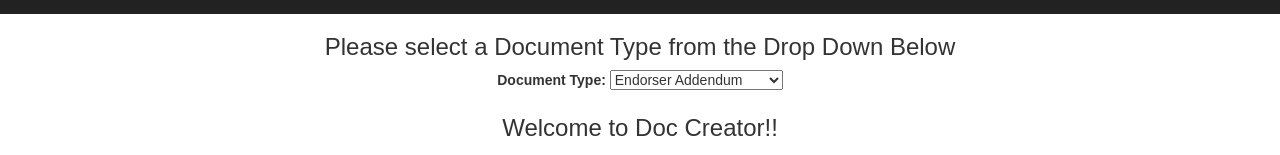
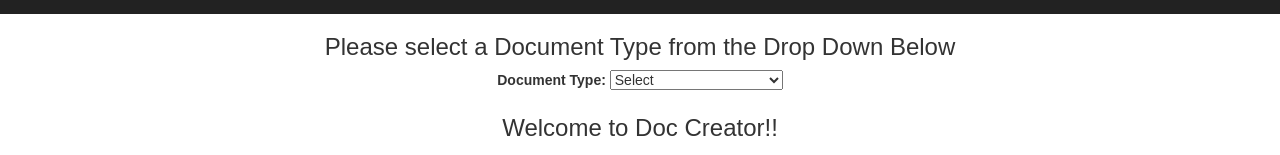
Before and after one commit to TYMG/react-doc-builder, a React (Create React App) app: page / in a window 1280 px wide. Shown: the part 136-291 px from the top of the page. Built offline with nearby package versions, Linux system fonts and the light colour scheme.

Commit message:
Drop Down now updates the Form Components

```diff
--- a/src/App.js
+++ b/src/App.js
@@ -16,7 +16,7 @@ class App extends Component {
   constructor(){
     super();
     this.state = {
-      documentTypes:[]
+
     }
   }
 
@@ -39,7 +39,9 @@ class App extends Component {
 
   selectDocumentType(documentTypeSelected){
     this.setState({
-      documentType:{"DocType":documentTypeSelected.docType, "SubDocType":documentTypeSelected.subDocType}
+      currentSelection:documentTypeSelected
+    }, ()=>{
+      console.log("Values Set")
     });
   }
 
@@ -61,18 +63,18 @@ class App extends Component {
   }
 
   render() {
-    const docType = this.state.documentType;
-
+    const currSelection = this.state.currentSelection;
     let formType = <Home />;
-
-    if(docType === 'Correspondence'){
-      formType = <CorrespondenceForm createDocument={this.createDocument.bind(this)}/>;
-    }else if(docType === 'Endorser Addendum'){
-      formType = <EndorserAddendumForm createDocument={this.createDocument.bind(this)}/>;
-    }else if(docType === 'Master Promissory Note'){
-      formType = <MPNForm createDocument={this.createDocument.bind(this)}/>;
+    if(currSelection !== undefined){
+      const currSelectedDocType = currSelection.docType;
+      if(currSelection.docType === 'Correspondence'){
+        formType = <CorrespondenceForm createDocument={this.createDocument.bind(this)}/>;
+      }else if(currSelection.docType === 'Endorser Addendum'){
+        formType = <EndorserAddendumForm createDocument={this.createDocument.bind(this)}/>;
+      }else if(currSelection.docType === 'Master Promissory Note'){
+        formType = <MPNForm createDocument={this.createDocument.bind(this)}/>;
+      }
     }
-
     return (
       <div className="App">
         <div className="App-header">
--- a/src/Components/DocumentTypeSelector.js
+++ b/src/Components/DocumentTypeSelector.js
@@ -5,7 +5,9 @@ class DocumentTypeSelector extends Component {
         super();
         this.state = {
           documentType:'',
-          subtypes:[],
+          subDocumentType:'',
+          documentTypes:[],
+          documentSubTypes:[],
           subTypeDD:false
       }
     }
@@ -28,7 +30,11 @@ class DocumentTypeSelector extends Component {
 
   componentWillMount(){
     let docTypes = this.buildDocTypeArray();
+    docTypes.unshift(
+      <option key='Select'>Select</option>
+    );
     this.setState({
+      documentType:'Select',
       documentTypes:docTypes
     })
   }
@@ -42,18 +48,43 @@ class DocumentTypeSelector extends Component {
         if(selectedDocType === dt.name){
           if (dt.subtypes.length!==0) {
             subDocsTypes = this.buildSubDocTypeArray(dt)
+            subDocsTypes.unshift(
+              <option key='Select'>Select</option>
+            );
             subTypeDropDownActive = true
           }
         }
       })
       this.setState({
+        documentType:selectedDocType,
+        subDocumentType:'Select',
         subTypeDD:subTypeDropDownActive,
         subDocumentTypes:subDocsTypes
       } , function(){
         //This needs return the SubTypes
-        this.props.selectDocumentType(this.refs.docType.value);
+        this.props.selectDocumentType(
+          {
+            "docType":selectedDocType,
+            "subDocType":'Select'
+          });
       })
     }
+  }
+
+  subDocumentTypeSelection(){
+    const selectedSubDocType = this.refs.subDocType.value;
+      if(selectedSubDocType !== this.state.subDocumentType &&  selectedSubDocType !== 'Select'){
+        this.setState({
+          subDocumentType:selectedSubDocType,
+        } , function(){
+          //This needs return the SubTypes
+          this.props.selectDocumentType(
+            {
+              "docType":this.state.documentType,
+              "subDocType":selectedSubDocType
+            });
+        })
+      }
   }
 
   renderSubDocTypeSelectors(){
@@ -62,8 +93,8 @@ class DocumentTypeSelector extends Component {
       let subDocTypes = this.state.subDocumentTypes;
       return(
         <div>
-            <label>Sub Document Type:</label>
-            <select ref="subDocType">
+            <label>Sub Document Type:</label>&nbsp;
+            <select ref="subDocType" value={this.state.subDocumentType} onChange={this.subDocumentTypeSelection.bind(this)}>
               {subDocTypes}
             </select>
         </div>
@@ -79,7 +110,7 @@ class DocumentTypeSelector extends Component {
           <div>
             <div>
               <label>Document Type:</label>&nbsp;
-              <select ref="docType" onChange={this.documentTypeSelection.bind(this)}>
+              <select ref="docType" value={this.state.documentType} onChange={this.documentTypeSelection.bind(this)}>
                 {docTypes}
               </select>
             </div>
```
